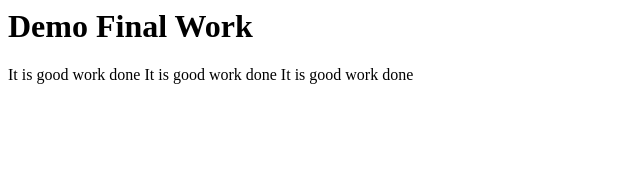
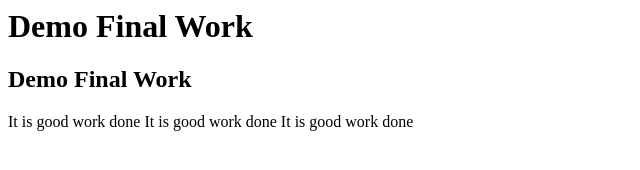
Before and after one commit to FarheenToheed/Finalwork, a plain HTML site: page index.html in a window 1280 px wide. Shown: the whole page, without its empty margins (0-640 px from the left). Drawn offline with Linux system fonts and the light colour scheme.

Commit message:
add h2 heading

```diff
--- a/index.html
+++ b/index.html
@@ -6,6 +6,9 @@
         <h1>
             Demo Final Work
         </h1>
+        <h2>
+            Demo Final Work
+        </h2>
         <p>
             It is good work done
             It is good work done
```
